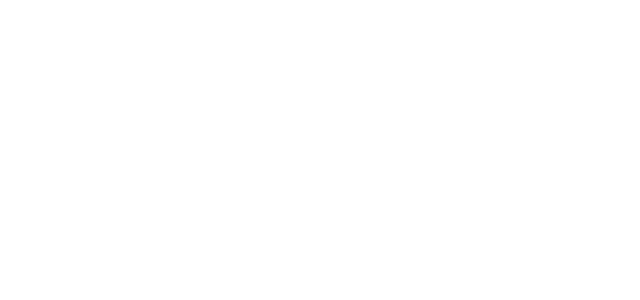
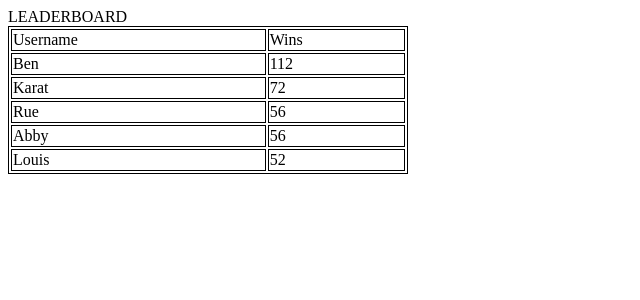
Before and after one commit to 2208-Capstone-Team-2/codenames, a React app: page /leaderboard in a window 1280 px wide. Shown: the top 300 px of the page, without its empty margins (0-640 px from the left). Built offline with nearby package versions, Linux system fonts and the light colour scheme.

Commit message:
working with tables but I don't really like tables

```diff
--- a/src/components/Leaderboard/Leaderboard.jsx
+++ b/src/components/Leaderboard/Leaderboard.jsx
@@ -1,4 +1,5 @@
 import React from 'react';
+import './leaderboard.css';
 const dummyData = [
   {
     username: 'Ben',
@@ -22,11 +23,26 @@
   },
 ];
 const Leaderboard = () => {
+  dummyData.sort((a, b) => b.wins - a.wins);
   return (
     <div>
-      {dummyData.map((player) => {
-        return <div></div>;
-      })}
+      LEADERBOARD
+      <table>
+        <thead>
+          <tr>
+            <td>Username</td>
+            <td>Wins</td>
+          </tr>
+        </thead>
+        <tbody>
+          {dummyData.map((player, index) => (
+            <tr key={index}>
+              <td>{player.username}</td>
+              <td>{player.wins}</td>
+            </tr>
+          ))}
+        </tbody>
+      </table>
     </div>
   );
 };
--- a/src/components/Leaderboard/leaderboard.css
+++ b/src/components/Leaderboard/leaderboard.css
@@ -0,0 +1,10 @@
+table {
+    border: 1px solid black;
+  }
+
+  table{
+    width: 400px;
+  }
+  td{
+    border: 1px solid black;
+  }
```
